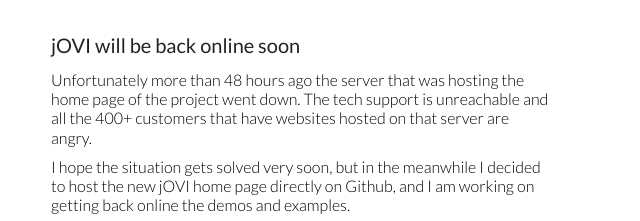
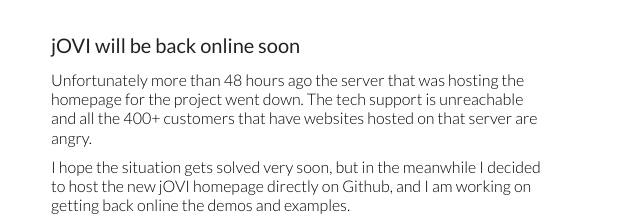
Before and after one commit to mmarcon/jOVI, a plain HTML site: page index.html in a window 1280 px wide. Shown: the part 130-351 px from the top of the page, 339-979 px from the left. Drawn offline with Linux system fonts and the light colour scheme; a web font is replaced by a local one.

Commit message:
Minor fix.

```diff
--- a/index.html
+++ b/index.html
@@ -21,13 +21,13 @@
 		<h3>jOVI will be back online soon</h3>
 		<p>
 			Unfortunately more than 48 hours ago the server that was hosting
-			the home page of the project went down. The tech support is unreachable
+			the homepage for the project went down. The tech support is unreachable
 			and all the 400+ customers that have websites hosted on that server are
 			angry.
 		</p>
 		<p>
 			I hope the situation gets solved very soon, but in the meanwhile
-			I decided to host the new jOVI home page directly on Github, and I am
+			I decided to host the new jOVI homepage directly on Github, and I am
 			working on getting back online the demos and examples.
 		</p>
 		<p>
```
